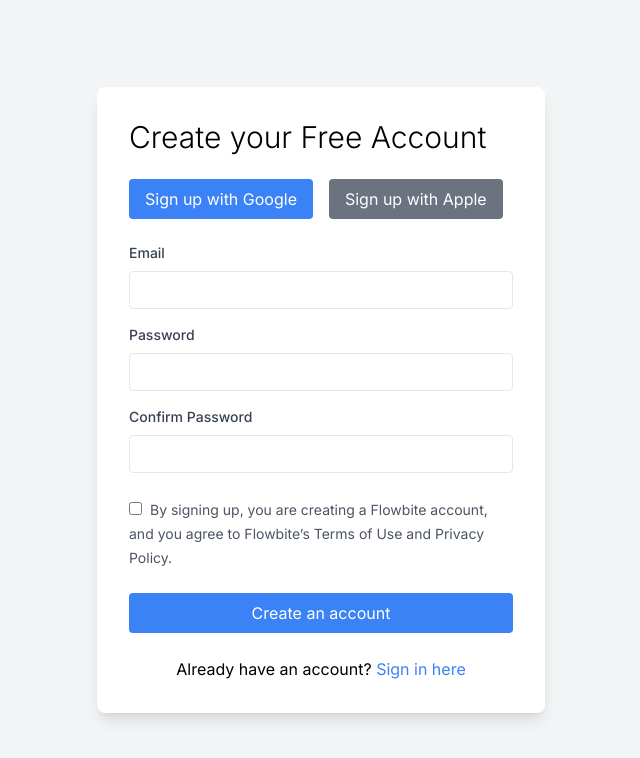
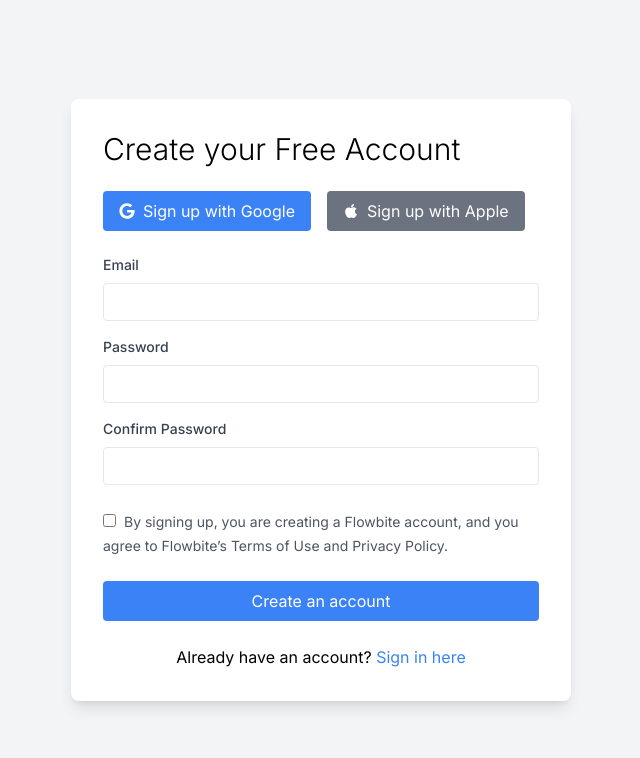
Before and after one commit to subashprj55/dokan, a Next.js app: page /signIn in a window 1280 px wide. Shown: the top 758 px of the page, without its empty margins (319-959 px from the left). Built offline with nearby package versions, Linux system fonts and the light colour scheme.

Commit message:
install react icon package and also added animanation in sinin form

```diff
--- a/package.json
+++ b/package.json
@@ -13,6 +13,7 @@
     "next": "14.2.1",
     "react": "^18",
     "react-dom": "^18",
+    "react-icons": "^5.1.0",
     "recharts": "^2.12.5",
     "swiper": "^11.1.1"
   },
--- a/src/app/signIn/page.tsx
+++ b/src/app/signIn/page.tsx
@@ -1,6 +1,9 @@
 'use client'
-
-import { useState } from 'react'
+import Link from 'next/link'
+import { useEffect, useState } from 'react'
+import { FaGoogle, FaApple } from 'react-icons/fa'
+import AOS from 'aos'
+import 'aos/dist/aos.css'
 
 const SignInPage = () => {
   const [email, setEmail] = useState('')
@@ -12,16 +15,29 @@ const SignInPage = () => {
     console.log('Signing up...')
   }
 
+  useEffect(() => {
+    // Initialize AOS
+    AOS.init({
+      duration: 1000, // Animation duration
+      easing: 'ease-in-out', // Easing option
+    })
+  }, [])
+
   return (
     <div className="bg-gray-100 min-h-screen flex flex-col justify-center items-center">
-      <div className="bg-white p-8 rounded-lg shadow-lg max-w-md w-full">
+      <div
+        className="bg-white p-8 rounded-lg shadow-lg max-w-[500px] w-full "
+        data-aos="fade-up"
+      >
         <h2 className="text-3xl font-light mb-6">Create your Free Account</h2>
         <div className="mb-6 flex flex-col md:flex-row md:space-x-4">
-          <button className="bg-blue-500 text-white py-2 px-4 rounded mb-4 md:mb-0">
-            Sign up with Google
+          <button className="bg-blue-500 text-white py-2 px-4 rounded flex items-center justify-center space-x-2 mb-4 md:mb-0">
+            <FaGoogle className=" text-base" />
+            <span>Sign up with Google</span>
           </button>
-          <button className="bg-gray-500 text-white py-2 px-4 rounded mb-4 md:mb-0">
-            Sign up with Apple
+          <button className="bg-gray-500 text-white py-2 px-4 rounded flex items-center justify-center space-x-2 mb-4 md:mb-0">
+            <FaApple />
+            <span>Sign up with Apple</span>
           </button>
         </div>
 
@@ -79,9 +95,9 @@ const SignInPage = () => {
 
         <div className="mt-6 text-center">
           Already have an account?{' '}
-          <a href="#" className="text-blue-500 hover:underline">
+          <Link href="login" className="text-blue-500 hover:underline">
             Sign in here
-          </a>
+          </Link>
         </div>
       </div>
     </div>
```
Also changed, not shown: 1 other file (tests, documents, lock files or other folders).
